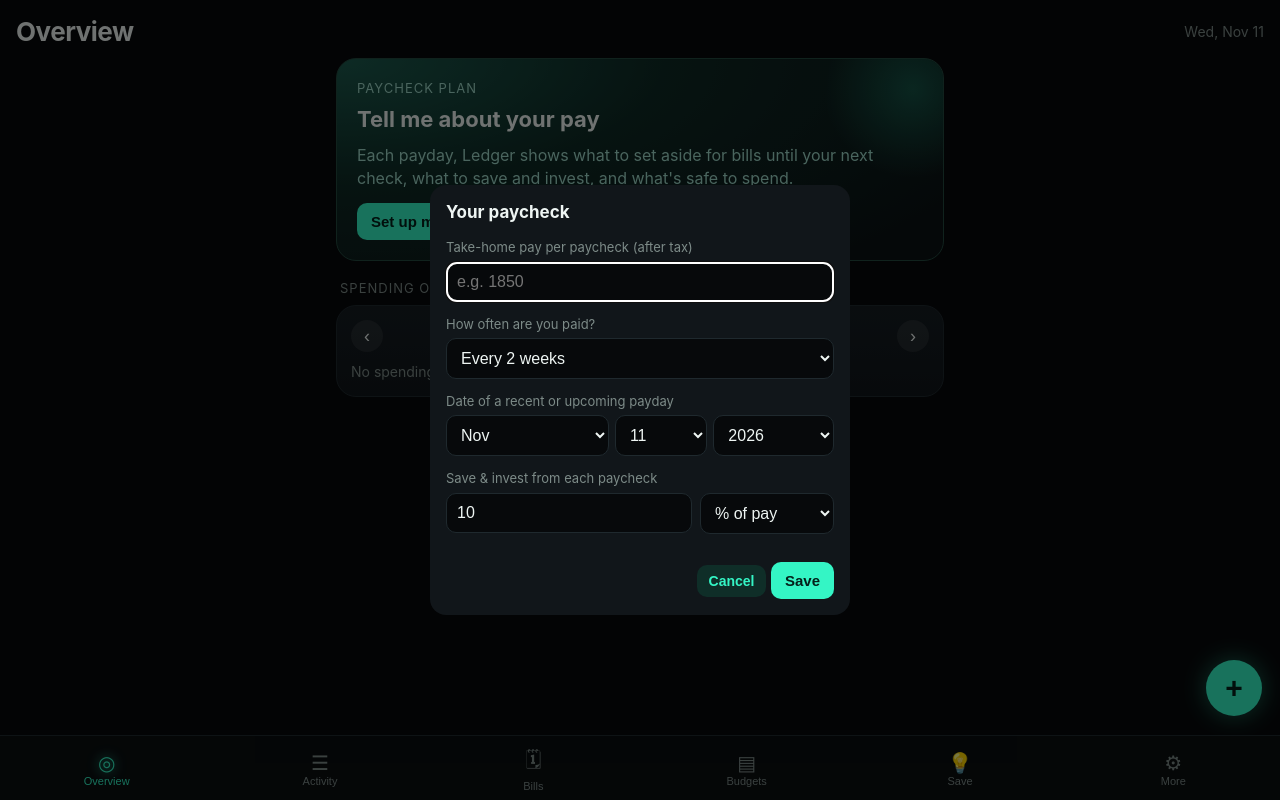
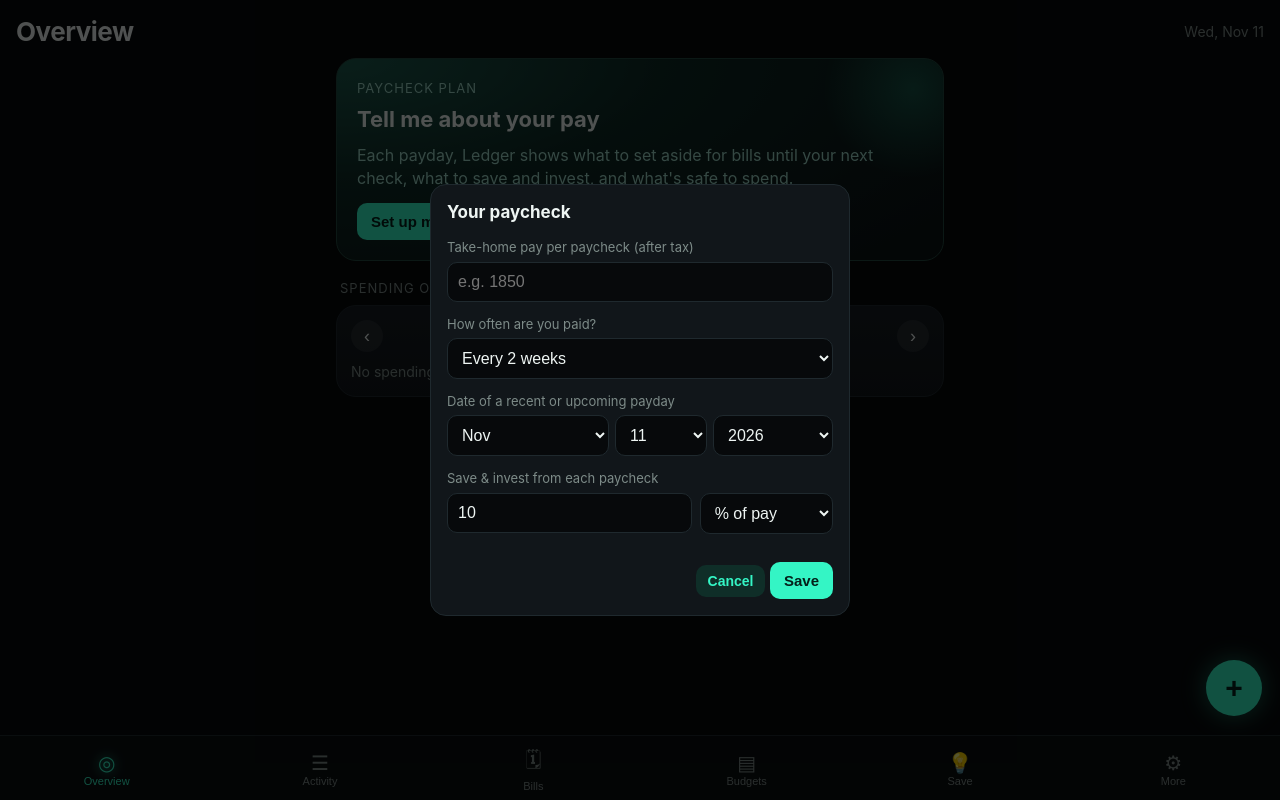
Before and after one commit to Highleveldigital/pocket-ledger, a plain HTML site: page index.html in a window 1280 px wide. Both pictures are taken after a click on the button "Set up my paycheck". Drawn offline with Linux system fonts and the light colour scheme.

Commit message:
Fix bill Save button (duplicate element id); custom popup; version label
Co-Authored-By: Claude Opus 5.5 <noreply@anthropic.com>

```diff
--- a/index.html
+++ b/index.html
@@ -38,12 +38,14 @@ label{font-size:13px;color:var(--mut)}
 .tip{background:var(--badS);border-radius:10px;padding:10px;margin-bottom:8px;font-size:14px}
 .tip.ok{background:var(--accs)}
 .seg{display:flex;gap:6px;margin-bottom:10px}.seg button{flex:1}
-dialog{border:0;border-radius:16px;padding:16px;width:min(92vw,420px);background:var(--card);color:var(--ink)}
-dialog{max-height:85vh;max-height:85dvh;overflow-y:auto;-webkit-overflow-scrolling:touch;padding-bottom:0}
-dialog>.row:last-child{position:sticky;bottom:0;background:var(--card);padding:12px 0 16px;margin-top:6px;z-index:2}
+#ov{position:fixed;inset:0;background:#000a;display:none;align-items:center;justify-content:center;z-index:50;padding:calc(12px + env(safe-area-inset-top)) 12px calc(12px + env(safe-area-inset-bottom))}
+#ov.on{display:flex}
+#dlg{border-radius:16px;padding:16px 16px 0;width:min(100%,420px);background:var(--card);color:var(--ink);border:1px solid var(--line)}
+#dlg{max-height:100%;max-height:85dvh;overflow-y:auto;-webkit-overflow-scrolling:touch;padding-bottom:0}
+#dlg>.row:last-child{position:sticky;bottom:0;background:var(--card);padding:12px 0 16px;margin-top:6px;z-index:2}
 .err{color:var(--bad);background:var(--badS);border-radius:10px;padding:10px;font-size:14px;margin:8px 0 0}
 button,select,label{touch-action:manipulation}
-dialog::backdrop{background:#0008}
+#toast{position:fixed;left:16px;right:16px;bottom:calc(90px + env(safe-area-inset-bottom));background:var(--badS);color:var(--bad);border-radius:12px;padding:12px;font-size:14px;z-index:60;display:none}
 button.fab{position:fixed;right:18px;bottom:calc(84px + env(safe-area-inset-bottom));width:56px;height:56px;border-radius:28px;font-size:30px;line-height:1;padding:0;box-shadow:0 4px 12px #0003}
 #lock{position:fixed;inset:0;background:var(--bg);display:none;flex-direction:column;align-items:center;justify-content:center;z-index:9;padding:24px}
 #lock input{max-width:200px;text-align:center;font-size:28px;letter-spacing:8px}
@@ -84,9 +86,15 @@ button.fab{box-shadow:0 0 24px #34f5c566}
  <button data-v="save"><b>💡</b>Save</button>
  <button data-v="settings"><b>⚙︎</b>More</button>
 </nav>
-<dialog id="dlg"></dialog>
+<div id="ov"><div id="dlg" role="dialog" aria-modal="true"></div></div><div id="toast"></div>
 <script>
-const KEY='ledger-v1';
+/* ---------- popup (custom, iPhone-safe) ---------- */
+const OV=document.getElementById('ov'),DLG=document.getElementById('dlg');
+Object.defineProperty(DLG,'open',{get:()=>OV.classList.contains('on')});
+DLG.showModal=()=>{OV.classList.add('on');DLG.scrollTop=0};
+DLG.close=()=>{if(!DLG.open)return;OV.classList.remove('on');DLG.dispatchEvent(new Event('close'))};
+window.dlg=DLG;
+const KEY='ledger-v1',APPVER='13';
 const DEFAULT_CATS=['Groceries','Dining','Gas','Transport','Housing','Utilities','Phone & Internet','Subscriptions','Shopping','Health','Entertainment','Insurance','Debt','Other'];
 const RULES={Groceries:/loblaw|no frills|sobeys|metro |food basics|superstore|freshco|save on|safeway|iga |maxi |provigo|farm boy|t&t|grocer|walmart|kroger|aldi|safeway|publix|trader joe|whole foods|costco|heb|food lion/i,Dining:/tim horton|a&w|harvey|skip ?the ?dishes|swiss chalet|boston pizza|restaurant|mcdonald|starbucks|chipotle|doordash|uber ?eats|grubhub|pizza|cafe|coffee|taco|burger|wendy|chick/i,Gas:/petro-?can|esso|husky|ultramar|pioneer|circle k|shell|exxon|chevron|bp |marathon|sunoco|speedway|fuel|gas/i,Transport:/uber|lyft|parking|toll|transit/i,Subscriptions:/netflix|spotify|hulu|disney|apple\.com|icloud|youtube|prime|patreon|audible|max\.com|paramount|subscription/i,'Phone & Internet':/rogers|bell |telus|fido|koodo|virgin|freedom mobile|videotron|shaw|verizon|at&t|t-mobile|comcast|xfinity|spectrum|internet/i,Utilities:/hydro|enbridge|fortis|electric|water|power|energy|utility|gas co/i,Shopping:/canadian tire|shoppers drug|winners|dollarama|amazon|target|best buy|ebay|etsy|shein|temu/i,Health:/pharmacy|cvs|walgreens|doctor|dental|clinic|gym|fitness/i,Entertainment:/steam|playstation|xbox|cinema|theater|ticket/i,Insurance:/intact|desjardins|td insur|insurance|geico|progressive|allstate|state farm/i};
 let S=load();
@@ -109,7 +117,7 @@ const ic=c=>ICON[c]||'🏷️';
 const opts=(sel)=>S.cats.map(c=>`<option ${c===sel?'selected':''}>${esc(c)}</option>`).join('');
 
 function amt(v){v=String(v??'').replace(/[^\d.,-]/g,'');if(/,\d{1,2}$/.test(v)&&!v.includes('.'))v=v.replace(',','.');return parseFloat(v.replace(/,/g,''))}
-function fail(msg){const d=document.getElementById('dlg');if(d&&d.open){let e=d.querySelector('.err');if(!e){e=document.createElement('p');e.className='err';const last=d.lastElementChild;d.insertBefore(e,last)}e.textContent=msg;e.scrollIntoView({block:'nearest'})}else alert(msg)}
+function fail(msg){const d=document.getElementById('dlg');if(d&&d.open){let e=d.querySelector('.err');if(!e){e=document.createElement('p');e.className='err';const last=d.lastElementChild;d.insertBefore(e,last)}e.textContent=msg;e.scrollIntoView({block:'nearest'})}else{const t=document.getElementById('toast');t.textContent=msg;t.style.display='block';clearTimeout(t._h);t._h=setTimeout(()=>t.style.display='none',6000)}}
 window.addEventListener('error',e=>fail('Something went wrong: '+(e.message||'unknown error')+'. Please send this message to get it fixed.'));
 window.addEventListener('unhandledrejection',e=>{if(document.getElementById('dlg').open)fail('Something went wrong: '+(e.reason&&e.reason.message||e.reason))});
 /* ---------- views ---------- */
@@ -197,7 +205,7 @@ V.settings=()=>`<div class="card"><h2>Paycheck</h2><p class="mut">${S.pay?`${mon
  <div class="card"><h2>Backup</h2><p class="mut">Your data lives only on this device. Export a backup regularly and save it to Files.</p><div class="row"><button class="btn" onclick="exportBackup()">Export backup</button><label class="ghost" style="padding:10px 12px;border-radius:10px;background:var(--accs);color:var(--acc);font-weight:600">Restore<input type="file" accept=".json" hidden onchange="restoreBackup(this.files[0])"></label></div></div>
  <div class="card"><h2>Passcode</h2><p class="mut">${S.pin?'A passcode is set.':'No passcode set.'}</p><button class="btn" onclick="setPin()">${S.pin?'Change / remove':'Set passcode'}</button></div>
  <div class="card"><h2>Categories</h2><div class="row"><input id="newCat" placeholder="New category" style="margin:0"><button class="btn" onclick="addCat()">Add</button></div></div>
- <div class="card"><button class="ghost" style="background:var(--badS);color:var(--bad)" onclick="wipe()">Erase all data</button></div>`;
+ <div class="card"><button class="ghost" style="background:var(--badS);color:var(--bad)" onclick="wipe()">Erase all data</button></div><p class="mut" style="text-align:center">App version ${APPVER}</p>`;
 
 function render(){$('#title').textContent={home:'Overview',tx:'Activity',bills:'Bills',budget:'Budgets',save:'Save money',settings:'More'}[view];$('#view').innerHTML=V[view]();document.querySelectorAll('nav button').forEach(b=>b.classList.toggle('on',b.dataset.v===view));$('#fab').style.display=['home','tx'].includes(view)?'':'none'}
 document.querySelectorAll('nav button').forEach(b=>b.onclick=()=>{view=b.dataset.v;render();scrollTo(0,0)});
@@ -227,8 +235,8 @@ function dateSel(id,val){const d=pd(val||iso(new Date())),y0=new Date().getFullY
 function syncDate(id){const m=+document.getElementById(id+'_m').value,y=+document.getElementById(id+'_y').value,ds=document.getElementById(id+'_d');const mx=dim(y,m);if(+ds.value>mx)ds.value=mx;document.getElementById(id).value=iso(new Date(y,m,+ds.value))}
 function freqFields(pre,b){const f=bf(b),nd=nextDue(b);return `<label>How often</label><select id="${pre}F" onchange="document.getElementById('${pre}Mo').hidden=this.value!=='monthly';document.getElementById('${pre}Wk').hidden=this.value==='monthly'">${Object.entries(FREQ).map(([v,l])=>`<option value="${v}" ${f===v?'selected':''}>${l}</option>`).join('')}</select>
  <div id="${pre}Mo" ${f!=='monthly'?'hidden':''}><label>Day of the month it comes out</label><input id="${pre}D" type="number" min="1" max="31" value="${b.day||1}"></div>
- <div id="${pre}Wk" ${f==='monthly'?'hidden':''}><label>Next date it comes out</label>${dateSel(pre+'S',f==='monthly'?(b.start||iso(new Date())):(nd?iso(nd):(b.start||iso(new Date()))))}</div>`}
-function readFreq(pre){const f=document.getElementById(pre+'F').value;const o={freq:f,day:Math.max(1,Math.min(31,parseInt(document.getElementById(pre+'D').value)||1))};if(f!=='monthly'){o.start=document.getElementById(pre+'S').value||iso(new Date());o.day=pd(o.start).getDate()}return o}
+ <div id="${pre}Wk" ${f==='monthly'?'hidden':''}><label>Next date it comes out</label>${dateSel(pre+'Nd',f==='monthly'?(b.start||iso(new Date())):(nd?iso(nd):(b.start||iso(new Date()))))}</div>`}
+function readFreq(pre){const f=document.getElementById(pre+'F').value;const o={freq:f,day:Math.max(1,Math.min(31,parseInt(document.getElementById(pre+'D').value)||1))};if(f!=='monthly'){o.start=document.getElementById(pre+'Nd').value||iso(new Date());o.day=pd(o.start).getDate()}return o}
 function editBill(id){const b=S.bills.find(x=>x.id===id)||{name:'',amount:'',day:1,cat:'Utilities',freq:'monthly'};const d=$('#dlg');
  d.innerHTML=`<h2>${id?'Edit':'Add'} bill</h2><label>Name</label><input id="bN" value="${esc(b.name)}" placeholder="e.g. Car payment"><label>Amount</label><input id="bA" type="text" inputmode="decimal" autocomplete="off" value="${b.amount}">${freqFields('b',b)}<label>Category</label><select id="bC">${opts(b.cat)}</select>
  <div class="row">${id?'<button class="ghost" style="background:var(--badS);color:var(--bad)" id="bDel">Delete</button>':'<span></span>'}<span><button class="ghost" onclick="dlg.close()">Cancel</button> <button class="btn" id="bS">Save</button></span></div>`;
--- a/sw.js
+++ b/sw.js
@@ -1,4 +1,4 @@
-const C='ledger-v11';const F=['./','index.html','manifest.json','icon-180.png','icon-512.png'];
+const C='ledger-v13';const F=['./','index.html','manifest.json','icon-180.png','icon-512.png'];
 self.addEventListener('install',e=>{e.waitUntil(caches.open(C).then(c=>c.addAll(F)));self.skipWaiting()});
 self.addEventListener('activate',e=>{e.waitUntil(caches.keys().then(k=>Promise.all(k.filter(x=>x!==C).map(x=>caches.delete(x)))));self.clients.claim()});
 self.addEventListener('fetch',e=>{if(e.request.method!=='GET')return;e.respondWith(fetch(e.request,{cache:'no-cache'}).then(r=>{const cp=r.clone();caches.open(C).then(c=>c.put(e.request,cp));return r}).catch(()=>caches.match(e.request,{ignoreSearch:true})))});
```
